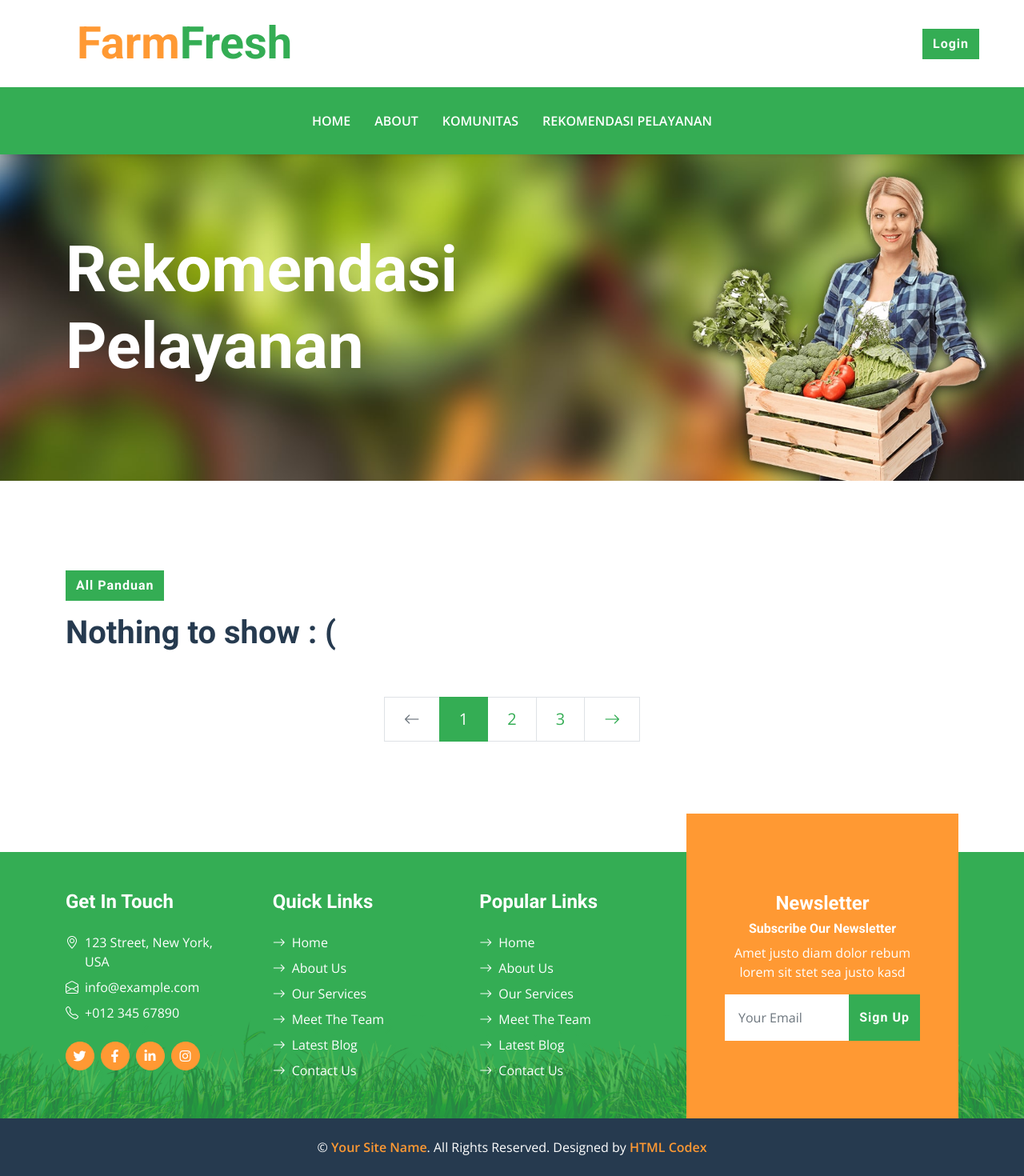
After one commit to Krievvv/UAS-PWBF, a Laravel app: page /rekomendasi/all in a window 1280 px wide. The commit adds this page. Shown: the whole page at 80% size. Run offline with Laravel 12, Linux system fonts and the light colour scheme; data that the repository does not hold is empty; some libraries are stand-ins or nearby versions.

Commit message:
v1 rekomendasi pelayanan

```diff
--- /dev/null
+++ b/app/Http/Controllers/admin/RekomendasiController.php
@@ -0,0 +1,41 @@
+<?php
+
+namespace App\Http\Controllers\admin;
+
+use App\Http\Controllers\Controller;
+use App\Models\PanduanModel;
+use App\Models\RekomendasiPelayanan;
+use Illuminate\Http\Request;
+use Illuminate\Support\Facades\Auth;
+
+class RekomendasiController extends Controller
+{
+    public function index()
+    {
+        $rekomendasi = RekomendasiPelayanan::all();
+        return view('admin.rekomendasi.index', compact('rekomendasi'));
+    }
+    public function index_user()
+    {
+        $rekomendasi = RekomendasiPelayanan::all();
+        return view('user.rekomendasi.index', compact('rekomendasi'));
+    }
+
+    public function store(Request $request)
+    {
+        $data = [
+            'user_id' => Auth::id(),
+            'nama_rekomendasi' => $request->nama_rekomendasi,
+            'deskripsi_rekomendasi' => $request->deskripsi_rekomendasi,
+            'url_rekomendasi' => $request->url_rekomendasi
+        ];
+        RekomendasiPelayanan::create($data);
+        return redirect()->back()->with('success', 'Rekomendasi Successfully Added !');
+    }
+
+    public function detail($id)
+    {
+        $data = RekomendasiPelayanan::find($id);
+        return view('admin.rekomendasi.detail', compact('data'));
+    }
+}
--- /dev/null
+++ b/resources/views/user/rekomendasi/index.blade.php
@@ -0,0 +1,251 @@
+<!DOCTYPE html>
+<html lang="en">
+
+<head>
+    <meta charset="utf-8">
+    <title>FarmFresh - Organic Farm Website Template</title>
+    <meta content="width=device-width, initial-scale=1.0" name="viewport">
+    <meta content="Free HTML Templates" name="keywords">
+    <meta content="Free HTML Templates" name="description">
+
+    <!-- Favicon -->
+    <link href="img/favicon.ico" rel="icon">
+
+    <!-- Google Web Fonts -->
+    <link rel="preconnect" href="https://fonts.gstatic.com">
+    <link href="https://fonts.googleapis.com/css2?family=Open+Sans:wght@400;600&family=Roboto:wght@500;700&display=swap"
+        rel="stylesheet">
+
+    <!-- Icon Font Stylesheet -->
+    <link href="https://cdnjs.cloudflare.com/ajax/libs/font-awesome/5.15.0/css/all.min.css" rel="stylesheet">
+    <link href="https://cdn.jsdelivr.net/npm/bootstrap-icons@1.4.1/font/bootstrap-icons.css" rel="stylesheet">
+
+    <!-- Libraries Stylesheet -->
+    <link href="{{ asset('lib/owlcarousel/assets/owl.carousel.min.css') }}" rel="stylesheet">
+
+    <!-- Customized Bootstrap Stylesheet -->
+    <link href="{{ asset('css/bootstrap.min.css') }}" rel="stylesheet">
+
+    <!-- Template Stylesheet -->
+    <link href="{{ asset('css/style.css') }}" rel="stylesheet">
+</head>
+
+<body>
+    <!-- Topbar Start -->
+    <div class="container-fluid px-5 d-none d-lg-block">
+        <div class="row gx-5 py-3 align-items-center">
+            <div class="col">
+                <div class="d-flex align-items-center justify-content-start">
+                    <a href="/" class="navbar-brand ms-lg-5">
+                        <h1 class="m-0 display-4 text-primary"><span class="text-secondary">Farm</span>Fresh</h1>
+                    </a>
+                </div>
+            </div>
+            <div class="col">
+                <div class="d-flex align-items-center justify-content-end">
+                    @if (!Auth::check())
+                        <a class="btn btn-primary me-2" href="/login">Login</a>
+                    @else
+                        <a class="btn btn-primary me-2"
+                            href="{{ route('profile.index', Auth::user()->id) }}">{{ Auth::user()->name }}</a>
+                    @endif
+                </div>
+            </div>
+        </div>
+    </div>
+    <!-- Topbar End -->
+
+
+    <!-- Navbar Start -->
+    <nav class="navbar navbar-expand-lg bg-primary navbar-dark shadow-sm py-3 py-lg-0 px-3 px-lg-5">
+        <a href="index.html" class="navbar-brand d-flex d-lg-none">
+            <h1 class="m-0 display-4 text-secondary"><span class="text-white">Farm</span>Fresh</h1>
+        </a>
+        <button class="navbar-toggler" type="button" data-bs-toggle="collapse" data-bs-target="#navbarCollapse">
+            <span class="navbar-toggler-icon"></span>
+        </button>
+        <div class="collapse navbar-collapse" id="navbarCollapse">
+            <div class="navbar-nav mx-auto py-0">
+                <a href="/" class="nav-item nav-link">Home</a>
+                <a href="about.html" class="nav-item nav-link">About</a>
+                <a href="{{ route('komunitas.all') }}" class="nav-item nav-link">Komunitas</a>
+                <a href="{{ route('rekomendasi.user') }}" class="nav-item nav-link">Rekomendasi Pelayanan</a>
+            </div>
+        </div>
+    </nav>
+    <!-- Navbar End -->
+
+
+    <!-- Hero Start -->
+    <div class="container-fluid bg-primary py-5 bg-hero mb-5">
+        <div class="container py-5">
+            <div class="row justify-content-start">
+                <div class="col-lg-8 text-center text-lg-start">
+                    <h1 class="display-1 text-white mb-md-4">Rekomendasi Pelayanan</h1>
+                </div>
+            </div>
+        </div>
+    </div>
+    <!-- Hero End -->
+
+
+    <!-- Blog Start -->
+    <div class="container py-5">
+        <a  class="btn btn-primary my-3">All Panduan</a>
+        <div class="row">
+            <!-- Blog list Start -->
+            <div class="col-lg-12">
+                <div class="row">
+                    @forelse ($rekomendasi as $item)
+                        <div class="col-md-12">
+                            <div class="card">
+                                <div class="card-body">
+                                    <a href="{{ route('rekomendasi.show', $item->id) }}">
+                                        <h4>{{ $item->nama_rekomendasi }}</h4>
+                                        <span class=" fw-bold">{{ $item->created_at->format('D H:i, d M Y') }}</span>
+                                    </a>
+                                </div>
+                            </div>
+                        </div>
+                    @empty
+                        <h1>Nothing to show : (</h1>
+                    @endforelse
+                    <div class="col-12 mt-5">
+                        <nav aria-label="Page navigation">
+                            <ul class="pagination pagination-lg justify-content-center m-0">
+                                <li class="page-item disabled">
+                                    <a class="page-link rounded-0" href="#" aria-label="Previous">
+                                        <span aria-hidden="true"><i class="bi bi-arrow-left"></i></span>
+                                    </a>
+                                </li>
+                                <li class="page-item active"><a class="page-link" href="#">1</a></li>
+                                <li class="page-item"><a class="page-link" href="#">2</a></li>
+                                <li class="page-item"><a class="page-link" href="#">3</a></li>
+                                <li class="page-item">
+                                    <a class="page-link rounded-0" href="#" aria-label="Next">
+                                        <span aria-hidden="true"><i class="bi bi-arrow-right"></i></span>
+                                    </a>
+                                </li>
+                            </ul>
+                        </nav>
+                    </div>
+                </div>
+            </div>
+            <!-- Blog list End -->
+
+        </div>
+    </div>
+    <!-- Blog End -->
+
+
+    <!-- Footer Start -->
+    <div class="container-fluid bg-footer bg-primary text-white mt-5">
+        <div class="container">
+            <div class="row gx-5">
+                <div class="col-lg-8 col-md-6">
+                    <div class="row gx-5">
+                        <div class="col-lg-4 col-md-12 pt-5 mb-5">
+                            <h4 class="text-white mb-4">Get In Touch</h4>
+                            <div class="d-flex mb-2">
+                                <i class="bi bi-geo-alt text-white me-2"></i>
+                                <p class="text-white mb-0">123 Street, New York, USA</p>
+                            </div>
+                            <div class="d-flex mb-2">
+                                <i class="bi bi-envelope-open text-white me-2"></i>
+                                <p class="text-white mb-0">info@example.com</p>
+                            </div>
+                            <div class="d-flex mb-2">
+                                <i class="bi bi-telephone text-white me-2"></i>
+                                <p class="text-white mb-0">+012 345 67890</p>
+                            </div>
+                            <div class="d-flex mt-4">
+                                <a class="btn btn-secondary btn-square rounded-circle me-2" href="#"><i
+                                        class="fab fa-twitter"></i></a>
+                                <a class="btn btn-secondary btn-square rounded-circle me-2" href="#"><i
+                                        class="fab fa-facebook-f"></i></a>
+                                <a class="btn btn-secondary btn-square rounded-circle me-2" href="#"><i
+                                        class="fab fa-linkedin-in"></i></a>
+                                <a class="btn btn-secondary btn-square rounded-circle" href="#"><i
+                                        class="fab fa-instagram"></i></a>
+                            </div>
+                        </div>
+                        <div class="col-lg-4 col-md-12 pt-0 pt-lg-5 mb-5">
+                            <h4 class="text-white mb-4">Quick Links</h4>
+                            <div class="d-flex flex-column justify-content-start">
+                                <a class="text-white mb-2" href="#"><i
+                                        class="bi bi-arrow-right text-white me-2"></i>Home</a>
+                                <a class="text-white mb-2" href="#"><i
+                                        class="bi bi-arrow-right text-white me-2"></i>About Us</a>
+                                <a class="text-white mb-2" href="#"><i
+                                        class="bi bi-arrow-right text-white me-2"></i>Our Services</a>
+                                <a class="text-white mb-2" href="#"><i
+                                        class="bi bi-arrow-right text-white me-2"></i>Meet The Team</a>
+                                <a class="text-white mb-2" href="#"><i
+                                        class="bi bi-arrow-right text-white me-2"></i>Latest Blog</a>
+                                <a class="text-white" href="#"><i
+                                        class="bi bi-arrow-right text-white me-2"></i>Contact Us</a>
+                            </div>
+                        </div>
+                        <div class="col-lg-4 col-md-12 pt-0 pt-lg-5 mb-5">
+                            <h4 class="text-white mb-4">Popular Links</h4>
+                            <div class="d-flex flex-column justify-content-start">
+                                <a class="text-white mb-2" href="#"><i
+                                        class="bi bi-arrow-right text-white me-2"></i>Home</a>
+                                <a class="text-white mb-2" href="#"><i
+                                        class="bi bi-arrow-right text-white me-2"></i>About Us</a>
+                                <a class="text-white mb-2" href="#"><i
+                                        class="bi bi-arrow-right text-white me-2"></i>Our Services</a>
+                                <a class="text-white mb-2" href="#"><i
+                                        class="bi bi-arrow-right text-white me-2"></i>Meet The Team</a>
+                                <a class="text-white mb-2" href="#"><i
+                                        class="bi bi-arrow-right text-white me-2"></i>Latest Blog</a>
+                                <a class="text-white" href="#"><i
+                                        class="bi bi-arrow-right text-white me-2"></i>Contact Us</a>
+                            </div>
+                        </div>
+                    </div>
+                </div>
+                <div class="col-lg-4 col-md-6 mt-lg-n5">
+                    <div
+                        class="d-flex flex-column align-items-center justify-content-center text-center h-100 bg-secondary p-5">
+                        <h4 class="text-white">Newsletter</h4>
+                        <h6 class="text-white">Subscribe Our Newsletter</h6>
+                        <p>Amet justo diam dolor rebum lorem sit stet sea justo kasd</p>
+                        <form action="">
+                            <div class="input-group">
+                                <input type="text" class="form-control border-white p-3" placeholder="Your Email">
+                                <button class="btn btn-primary">Sign Up</button>
+                            </div>
+                        </form>
+                    </div>
+                </div>
+            </div>
+        </div>
+    </div>
+    <div class="container-fluid bg-dark text-white py-4">
+        <div class="container text-center">
+            <p class="mb-0">&copy; <a class="text-secondary fw-bold" href="#">Your Site Name</a>. All Rights
+                Reserved. Designed by <a class="text-secondary fw-bold" href="https://htmlcodex.com">HTML Codex</a>
+            </p>
+        </div>
+    </div>
+    <!-- Footer End -->
+
+
+    <!-- Back to Top -->
+    <a href="#" class="btn btn-secondary py-3 fs-4 back-to-top"><i class="bi bi-arrow-up"></i></a>
+
+
+    <!-- JavaScript Libraries -->
+    <script src="https://code.jquery.com/jquery-3.4.1.min.js"></script>
+    <script src="https://cdn.jsdelivr.net/npm/bootstrap@5.0.0/dist/js/bootstrap.bundle.min.js"></script>
+    <script src="{{ asset('lib/easing/easing.min.js') }}"></script>
+    <script src="{{ asset('lib/waypoints/waypoints.min.js') }}"></script>
+    <script src="{{ asset('lib/counterup/counterup.min.js') }}"></script>
+    <script src="{{ asset('lib/owlcarousel/owl.carousel.min.js') }}"></script>
+
+    <!-- Template Javascript -->
+    <script src="{{ asset('js/main.js') }}"></script>
+</body>
+
+</html>
--- a/resources/views/welcome.blade.php
+++ b/resources/views/welcome.blade.php
@@ -68,7 +68,7 @@
                 <a href="/" class="nav-item nav-link">Home</a>
                 <a href="about.html" class="nav-item nav-link">About</a>
                 <a href="{{ route('komunitas.all') }}" class="nav-item nav-link">Komunitas</a>
-                <a href="product.html" class="nav-item nav-link">Product</a>
+                <a href="{{ route('rekomendasi.user') }}" class="nav-item nav-link">Rekomendasi Pelayanan</a>
                 <a href="contact.html" class="nav-item nav-link">Contact</a>
             </div>
         </div>
--- a/routes/web.php
+++ b/routes/web.php
@@ -3,6 +3,8 @@
 use App\Http\Controllers\admin\DashboardController;
 use App\Http\Controllers\AuthController;
 use App\Http\Controllers\user\KomunitasController;
+use App\Http\Controllers\admin\RekomendasiController;
+use App\Http\Controllers\ProfileController;
 use Illuminate\Support\Facades\Route;
 
 Route::get('/', function () {
@@ -19,6 +21,12 @@ Route::prefix('admin')->group(function () {
     Route::get('/dashboard', [DashboardController::class, 'index'])->name('admin.dashboard');
     Route::get('/komunitas', [KomunitasController::class, 'indexAdmin'])->name('admin.komunitas');
 
+    // Admin Rekomendasi
+    Route::get('/rekomendasi/all', [RekomendasiController::class, 'index'])->name('rekomendasi.index');
+    Route::post('/rekomendasi/store', [RekomendasiController::class, 'store'])->name('rekomendasi.store');
+    Route::get('/rekomendasi/detail/{id}', [RekomendasiController::class, 'detail'])->name('rekomendasi.detail');
+    Route::get('/rekomendasi/update/{id}', [RekomendasiController::class, 'update'])->name('rekomendasi.update');
+    Route::get('/rekomendasi/takedown/{id}', [RekomendasiController::class, 'takedown'])->name('rekomendasi.takedown');
 });
 
 Route::get('/komunitas/create', [KomunitasController::class, 'create'])->name('komunitas.create');
@@ -27,3 +35,10 @@ Route::post('/komunitas/store', [KomunitasController::class, 'store'])->name('ko
 // User
 Route::get('/komunitas/all', [KomunitasController::class, 'index'])->name('komunitas.all');
 Route::get('/komunitas/show/{id}', [KomunitasController::class, 'show'])->name('komunitas.detail');
+
+// Profile
+Route::get('/my/profile/{id}', [ProfileController::class, 'index'])->name('profile.index');
+
+// User Rekomendasi
+Route::get('/rekomendasi/all', [RekomendasiController::class, 'index_user'])->name('rekomendasi.user');
+Route::get('/rekomendasi/show/{id}', [RekomendasiController::class, 'show'])->name('rekomendasi.show');
```
Also changed, not shown: app/Http/Controllers/admin/ProfileController.php (added, +19 -0 lines), resources/views/admin/rekomendasi/index.blade.php (added, +126 -0 lines), resources/views/layout/main.blade.php (+18 -2 lines), resources/views/layout/sidebar.blade.php (+14 -42 lines), resources/views/user/rekomendasi/profile.blade.php (added, +166 -0 lines), resources/views/admin/rekomendasi/detail.blade.php (added), 1 other file.
